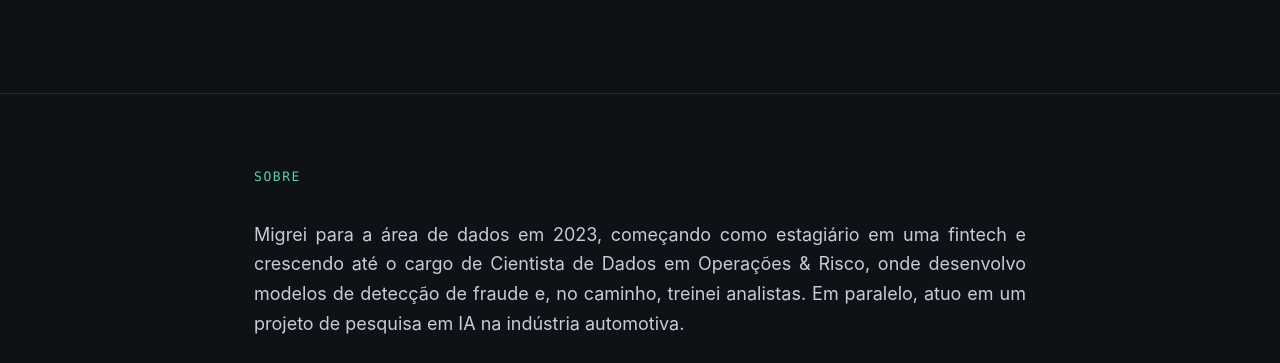
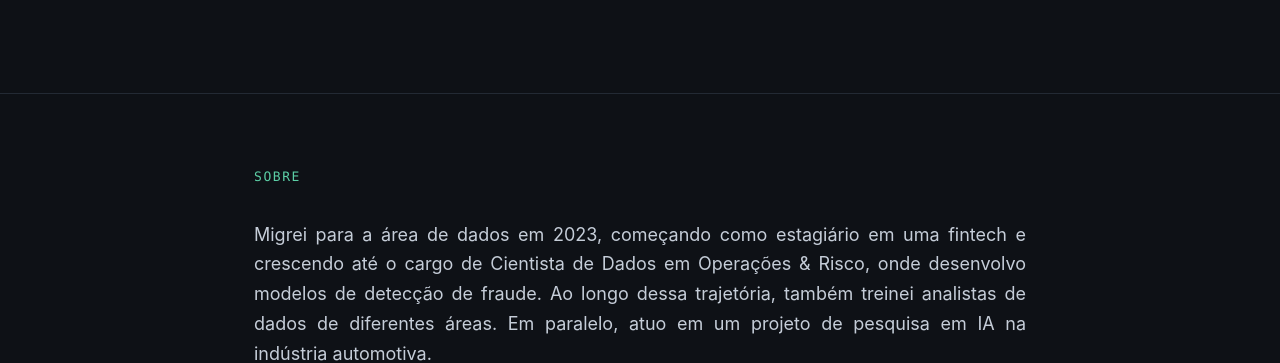
Before and after one commit to bruno-lima98/bruno-lima98.github.io, a plain HTML site: page pt/index.html in a window 1280 px wide. Shown: the part 440-803 px from the top of the page. Drawn offline with Linux system fonts and the light colour scheme.

Commit message:
Update index.html

```diff
--- a/pt/index.html
+++ b/pt/index.html
@@ -154,7 +154,7 @@
   <section id="about">
     <div class="wrap about">
       <h2>Sobre</h2>
-      <p>Migrei para a área de dados em 2023, começando como estagiário em uma fintech e crescendo até o cargo de Cientista de Dados em Operações &amp; Risco, onde desenvolvo modelos de detecção de fraude e, no caminho, treinei analistas. Em paralelo, atuo em um projeto de pesquisa em IA na indústria automotiva.</p>
+      <p>Migrei para a área de dados em 2023, começando como estagiário em uma fintech e crescendo até o cargo de Cientista de Dados em Operações &amp; Risco, onde desenvolvo modelos de detecção de fraude. Ao longo dessa trajetória, também treinei analistas de dados de diferentes áreas. Em paralelo, atuo em um projeto de pesquisa em IA na indústria automotiva.</p>
     </div>
   </section>
 
```
